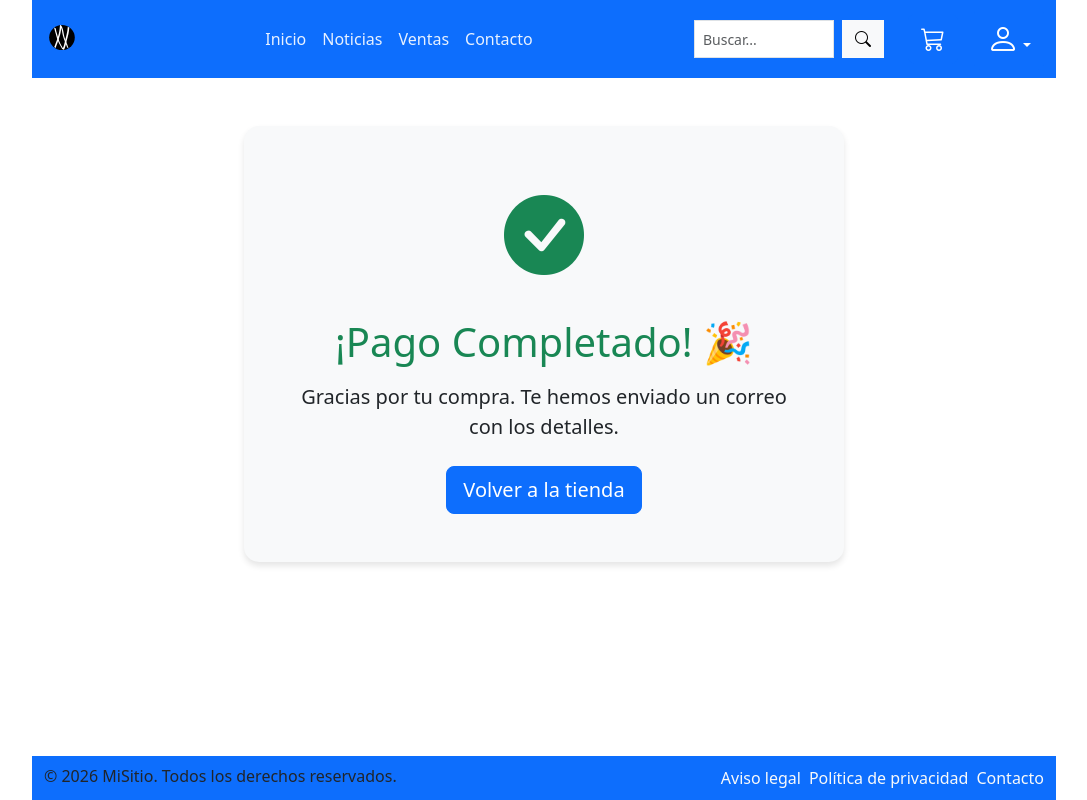
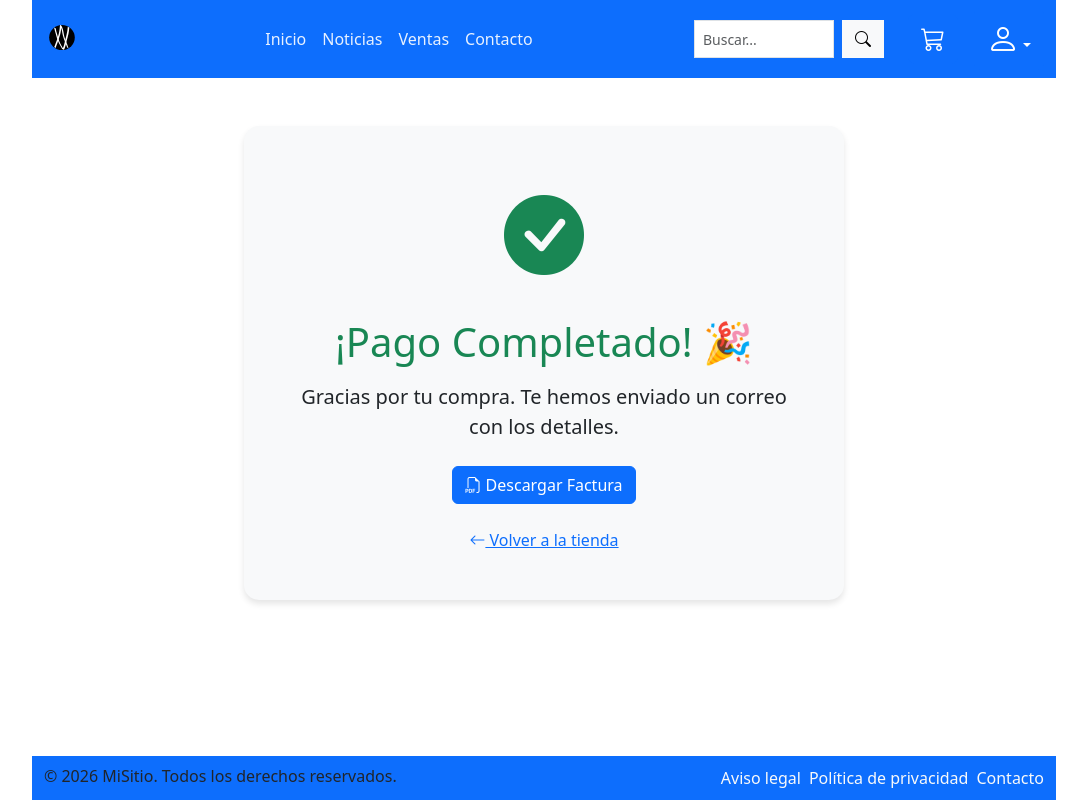
Before and after one commit to Anthonypradosolis/INT_proyecto_gestion_clientes, a Vue app: page /success in a window 1280 px wide. Shown: the whole page, without its empty margins (96-1183 px from the left). Built offline with nearby package versions, Linux system fonts and the light colour scheme.

Commit message:
cambios en la compra

```diff
--- a/src/components/CesTa.vue
+++ b/src/components/CesTa.vue
@@ -89,6 +89,13 @@ const iniciarPago = async () => {
   }
 
   try {
+    // GUARDAR los datos del carrito en localStorage ANTES de ir a Stripe
+    localStorage.setItem('ultimaCompra', JSON.stringify({
+      items: cesta.items,
+      total: cesta.totalPrecio,
+      fecha: new Date().toISOString()
+    }));
+
     // Crear la sesión de pago en el backend
     const response = await axios.post(
       "http://localhost:5000/create-checkout-session",
--- a/src/components/TablaSuccess.vue
+++ b/src/components/TablaSuccess.vue
@@ -2,27 +2,154 @@
   <div class="container mt-5 text-center">
     <div class="success-card p-5">
       <div class="mb-4">
-        <i class="bi bi-check-circle-fill text-success" style="font-size: 5rem;"></i>
+        <i
+          class="bi bi-check-circle-fill text-success"
+          style="font-size: 5rem"
+        ></i>
       </div>
       <h1 class="text-success mb-3">¡Pago Completado! 🎉</h1>
-      <p class="lead mb-4">Gracias por tu compra. Te hemos enviado un correo con los detalles.</p>
-      <router-link to="/" class="btn btn-primary btn-lg">
-        Volver a la tienda
+      <p class="lead mb-4">
+        Gracias por tu compra. Te hemos enviado un correo con los detalles.
+      </p>
+
+      <div class="invoice-container mb-4">
+        <button @click="generarFacturaPDF" class="btn btn-primary">
+          <i class="bi bi-filetype-pdf"></i> Descargar Factura
+        </button>
+      </div>
+
+      <router-link to="/ventas" class="back-link">
+        <i class="bi bi-arrow-left"></i> Volver a la tienda
       </router-link>
     </div>
   </div>
 </template>
 
 <script setup>
-import { onMounted } from 'vue'
-import { useCestaStore } from '@/store/cesta.js'
+import jsPDF from "jspdf";
+import "jspdf-autotable";
+import { onMounted, onBeforeUnmount, ref } from "vue";
+import { useCestaStore } from "@/store/cesta.js";
+import logo from "../../public/dibujo.png"; // Logo de la empresa
 
-const cesta = useCestaStore()
+const cesta = useCestaStore();
+const cartItems = ref([]);
+const totalPrice = ref(0);
 
-// Vaciar la cesta al confirmar el pago
+// Obtener los ítems del carrito desde localStorage (guardados antes del pago)
 onMounted(() => {
-  cesta.vaciarCesta()
-})
+  // Intentar recuperar los datos de la última compra desde localStorage
+  const ultimaCompra = localStorage.getItem("ultimaCompra");
+
+  if (ultimaCompra) {
+    const compraData = JSON.parse(ultimaCompra);
+    cartItems.value = compraData.items;
+    totalPrice.value = compraData.total;
+
+    console.log("✅ Items recuperados de la compra:", cartItems.value);
+    console.log("✅ Total de la compra:", totalPrice.value);
+  } else if (cesta.items.length > 0) {
+    // Fallback: si aún hay items en el store (no se vació)
+    cartItems.value = JSON.parse(JSON.stringify(cesta.items));
+    totalPrice.value = cesta.totalPrecio;
+    console.log("✅ Items obtenidos del store:", cartItems.value);
+  } else {
+    console.warn("⚠️ No se encontraron datos de compra");
+  }
+
+  // Vaciar el carrito ahora que ya tenemos los datos guardados
+  cesta.vaciarCesta();
+});
+
+const generarFacturaPDF = () => {
+  try {
+    if (cartItems.value.length === 0) {
+      console.error(
+        "⚠️ No hay productos en el carrito. No se puede generar la factura.",
+      );
+      return;
+    }
+
+    console.log("Generando PDF con items:", cartItems.value);
+
+    const doc = new jsPDF();
+    const cart = cartItems.value;
+
+    // Logo en la parte superior izquierda
+    doc.addImage(logo, "PNG", 10, 10, 30, 30);
+
+    // Título de la factura (a la derecha del logo)
+    doc.setFontSize(18);
+    doc.text("Factura de Compra", 50, 25);
+
+    // Información del cliente
+    doc.setFontSize(9);
+    doc.text("Razón Social: Regalos Teis", 110, 50);
+    doc.text("Dirección: Avenida Galicia 101, Vigo - 36216", 110, 55);
+    doc.text("Tlfo: 986 666 333 - Email: regalos@example.com", 110, 60);
+
+    // Crear la tabla con los productos del carrito
+    const headers = [
+      ["ID", "Producto", "Cantidad", "Precio Unitario", "Total"],
+    ];
+    const data = cart.map((item) => [
+      item.id || "N/A",
+      item.nombre || item.name || "Producto",
+      item.cantidad || 1,
+      `${(item.precio || item.precio_unitario || 0).toFixed(2)} €`,
+      `${((item.cantidad || 1) * (item.precio || item.precio_unitario || 0)).toFixed(2)} €`,
+    ]);
+
+    // Generar la tabla en el PDF
+    doc.autoTable({
+      startY: 80,
+      head: headers,
+      body: data,
+      theme: "striped",
+      columnStyles: {
+        0: { halign: "center" },
+        2: { halign: "center" },
+        3: { halign: "right" },
+        4: { halign: "right" },
+      },
+      styles: { fontSize: 10 },
+    });
+
+    // Total de la compra (alineado a la derecha)
+    const total = cartItems.value.reduce(
+      (acc, item) =>
+        acc + (item.precio || item.precio_unitario || 0) * (item.cantidad || 1),
+      0,
+    );
+    const totalText = `Total: ${total.toFixed(2)} €`;
+
+    // Obtener el ancho de la página
+    const pageWidth = doc.internal.pageSize.width;
+
+    // Calcular el ancho del texto del total para posicionarlo
+    const totalWidth = doc.getTextWidth(totalText);
+    const positionX = pageWidth - totalWidth - 14;
+
+    doc.setFont("helvetica", "bold");
+    doc.setFontSize(12);
+    doc.text(totalText, positionX - 9, doc.lastAutoTable.finalY + 10);
+
+    // Guardar el archivo PDF
+    doc.save("factura.pdf");
+    console.log("✅ PDF generado correctamente");
+  } catch (error) {
+    console.error("❌ Error al generar el PDF:", error);
+    alert("Error al generar el PDF. Revisa la consola para más detalles.");
+  }
+};
+
+onBeforeUnmount(() => {
+  // El carrito ya se vació en onMounted
+  // Solo limpiar localStorage si el usuario sale sin descargar la factura
+  if (localStorage.getItem("ultimaCompra")) {
+    localStorage.removeItem("ultimaCompra");
+  }
+});
 </script>
 
 <style scoped>
```
Also changed, not shown: public/dibujo.png (added).
